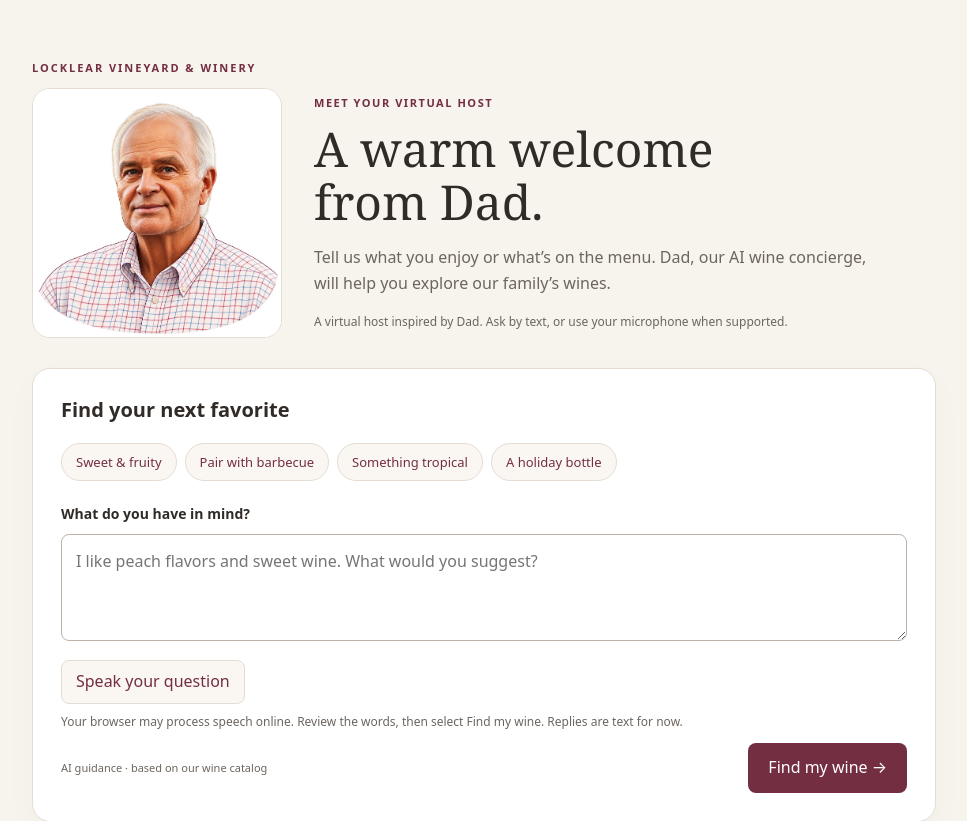
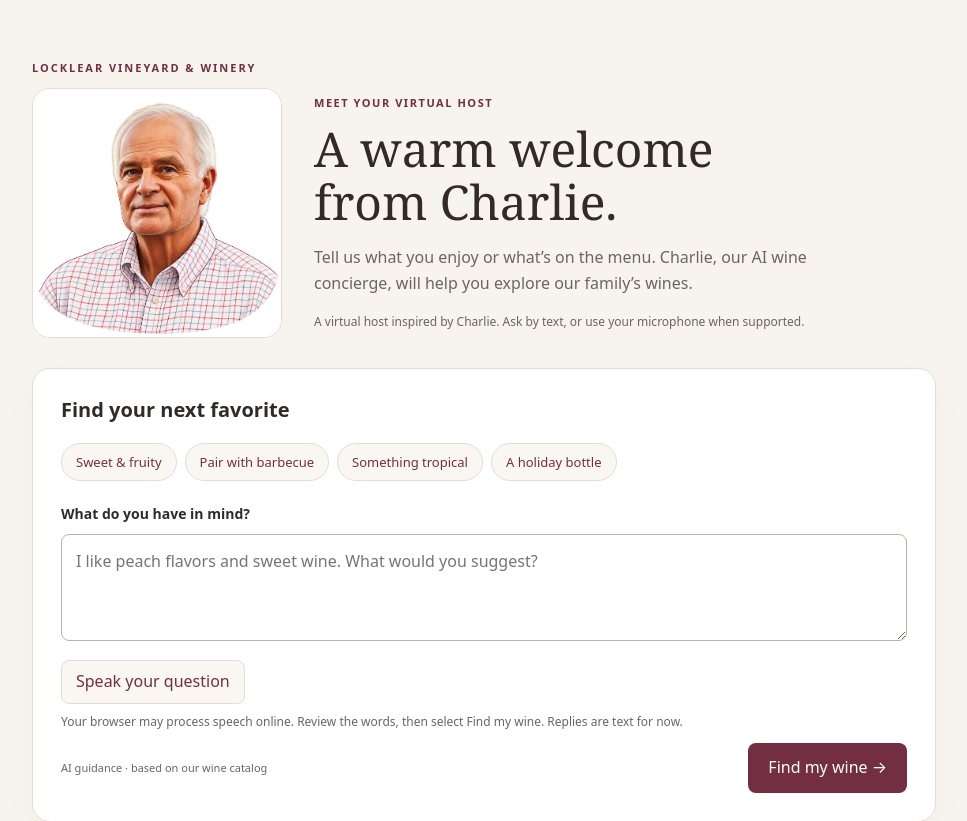
Before and after one commit to d-locklear/wine-concierge, a Flask app: page / in a window 1280 px wide. Shown: the top 821 px of the page, without its empty margins (156-1123 px from the left). Run offline with Flask 3, Linux system fonts and the light colour scheme; some libraries are stand-ins or nearby versions.

Commit message:
Use Charlie as the public wine concierge host name

```diff
--- a/templates/concierge.html
+++ b/templates/concierge.html
@@ -4,7 +4,7 @@
   <meta charset="utf-8">
   <meta name="viewport" content="width=device-width,initial-scale=1">
   <meta name="description" content="Find a Locklear wine for your taste, your table, or your next celebration.">
-  <title>Meet Dad, Your Virtual Wine Host | Locklear Winery</title>
+  <title>Meet Charlie, Your Virtual Wine Host | Locklear Winery</title>
   <link rel="stylesheet" href="{{ url_for('static', filename='concierge.css') }}">
   <script src="{{ url_for('static', filename='concierge.js') }}" defer></script>
 </head>
@@ -13,12 +13,12 @@
   <header>
     <p class="eyebrow">LOCKLEAR VINEYARD &amp; WINERY</p>
     <div class="host-introduction">
-      <img class="host-portrait" src="{{ url_for('static', filename='images/dad-original.jpeg') }}" alt="Portrait of Dad, our virtual wine host" width="1254" height="1254" fetchpriority="high">
+      <img class="host-portrait" src="{{ url_for('static', filename='images/dad-original.jpeg') }}" alt="Portrait of Charlie, our virtual wine host" width="1254" height="1254" fetchpriority="high">
       <div class="host-copy">
         <p class="host-label">MEET YOUR VIRTUAL HOST</p>
-        <h1>A warm welcome<br>from Dad.</h1>
-        <p class="intro">Tell us what you enjoy or what’s on the menu. Dad, our AI wine concierge, will help you explore our family’s wines.</p>
-        <p class="host-disclosure">A virtual host inspired by Dad. Ask by text, or use your microphone when supported.</p>
+        <h1>A warm welcome<br>from Charlie.</h1>
+        <p class="intro">Tell us what you enjoy or what’s on the menu. Charlie, our AI wine concierge, will help you explore our family’s wines.</p>
+        <p class="host-disclosure">A virtual host inspired by Charlie. Ask by text, or use your microphone when supported.</p>
       </div>
     </div>
   </header>
```
Also changed, not shown: docs/AI_CONCIERGE_PLAN.md (+7 -0 lines), tests/test_concierge_host.py (+2 -2 lines).
